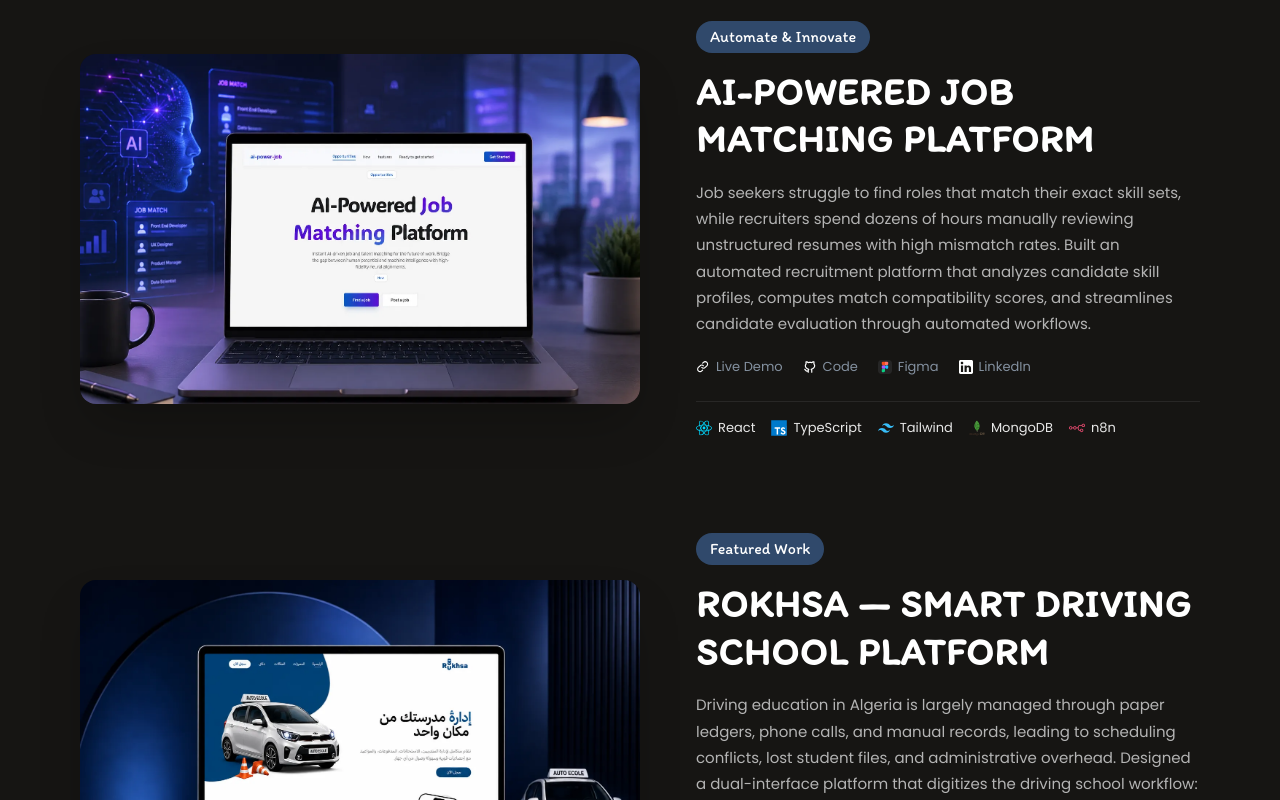
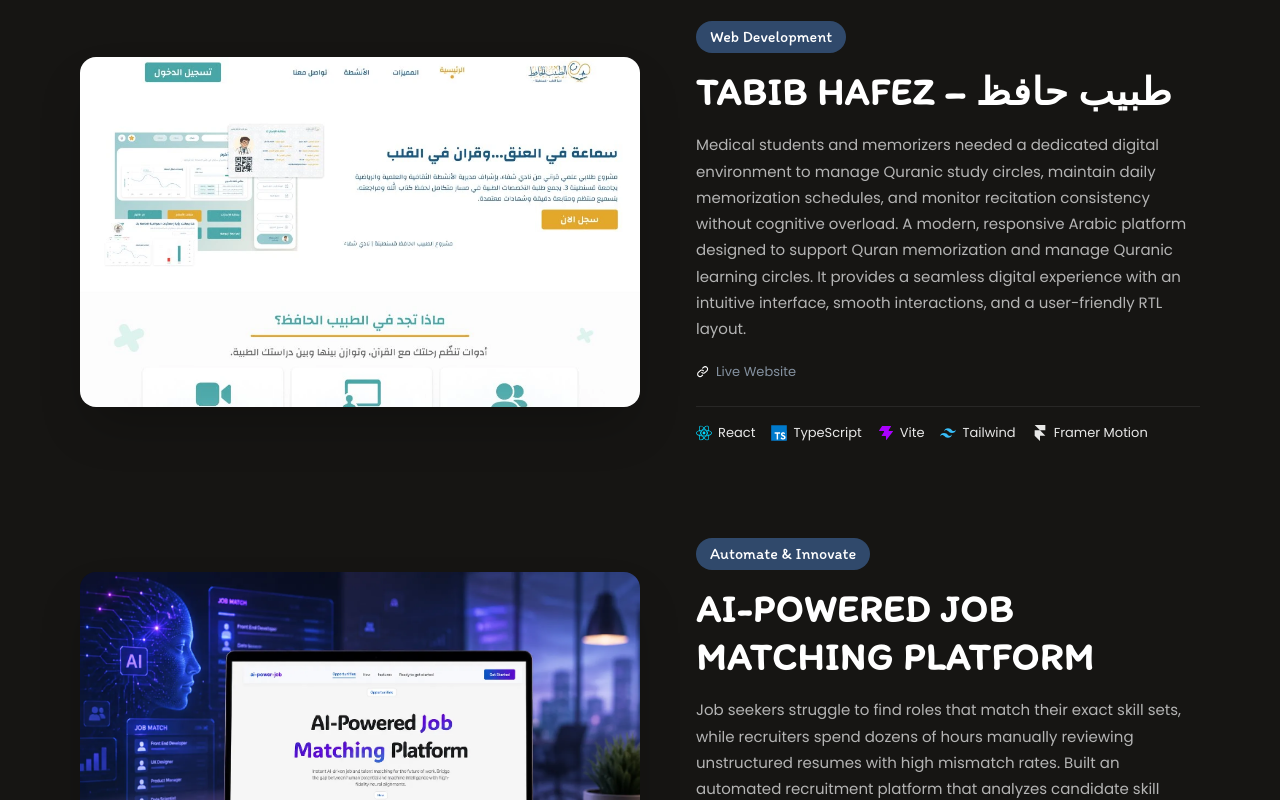
Before and after one commit to lo-ucif/lo__ucif-portfolio, a React (Vite) app: page / in a window 1280 px wide. Shown: the part 3300-4100 px from the top of the page. Built offline with nearby package versions, Linux system fonts and the light colour scheme; a web font is replaced by a local one.

Commit message:
feat: add project detail page and project card components with supporting data and icons

```diff
--- a/src/components/projectcard.tsx
+++ b/src/components/projectcard.tsx
@@ -14,6 +14,7 @@ export type project = ProjectType;
 export default function Projectcard({
   id,
   title,
+  projectType,
   category,
   problem,
   solution,
@@ -40,11 +41,13 @@ export default function Projectcard({
 
   const badgeText = hackathon
     ? hackathon
-    : category === "client"
-      ? "Client Project"
-      : category === "university"
-        ? "University Project"
-        : "Featured Work";
+    : projectType === "Web Development"
+      ? "Web Development"
+      : category === "client"
+        ? "Client Project"
+        : category === "university"
+          ? "University Project"
+          : "Featured Work";
 
   // Build a rich narrative description in the style of Havana Buy
   const narrative = problem && solution
@@ -103,10 +106,10 @@ export default function Projectcard({
                 target="_blank"
                 rel="noopener noreferrer"
                 onClick={stopPropagation}
-                className="inline-flex items-center gap-1.5 font-['Poppins'] text-[13px] text-[#8491A0] hover:text-white transition-colors"
+                className="inline-flex items-center gap-1.5 font-['Poppins'] text-[13px] text-[#8491A0] hover:text-[#5197ff] transition-colors"
               >
                 <LinkIcon width={14} height={14} />
-                <span>Live Demo</span>
+                <span>{id === 12 ? "Live Website" : "Live Demo"}</span>
               </a>
             )}
             {github && (
--- a/src/constants/Icon.tsx
+++ b/src/constants/Icon.tsx
@@ -1225,3 +1225,16 @@ export const WhatsAppIcon = (props: SVGProps<SVGSVGElement>) => (
     />
   </svg>
 );
+
+export const FramerMotionIcon = (props: SVGProps<SVGSVGElement>) => (
+  <svg
+    xmlns="http://www.w3.org/2000/svg"
+    width="24"
+    height="24"
+    viewBox="0 0 24 24"
+    fill="currentColor"
+    {...props}
+  >
+    <path d="M4 0h16v8h-8zM4 8h8l8 8H4zM4 16h8v8z" />
+  </svg>
+);
--- a/src/constants/data.ts
+++ b/src/constants/data.ts
@@ -10,6 +10,7 @@ import hotel from "../assets/ChatGPT Image Aug 6, 2026, 12_56_04 PM.webp";
 import shoes from "../assets/ChatGPT Image Aug 6, 2026, 12_50_35 PM.webp";
 import rokhsa from "../assets/ChatGPT Image Aug 5, 2026, 11_48_00 PM 13.webp";
 import tabib from "../assets/Slide 4_3 - 1.webp";
+import tabibWeb from "../assets/tabib-hafiz-web.webp";
 import automate from "../assets/Screenshot 2026-10-06 201845.png";
 import soai from "../assets/Screenshot 2026-10-06 202012.png";
 
@@ -42,6 +43,7 @@ import {
   PostgreIcon,
   DjangoIcon,
   PythonIcon,
+  FramerMotionIcon,
 } from "./Icon";
 
 export const techGroups = [
@@ -647,6 +649,47 @@ export const projects: project[] = [
     figma:
       "https://www.figma.com/design/u3jcnp3N1n5IUYPxVqatKM/store-web?node-id=0-1&t=wlj0ZBzy51ESbxgt-1",
   },
+  {
+    id: 12,
+    type: "development",
+    role: "frontend",
+    category: "client",
+    projectType: "Web Development",
+    team: "Frontend Developer",
+    status: "Completed",
+    year: "2026",
+    title: "Tabib Hafez – طبيب حافظ",
+    problem:
+      "Medical students and memorizers needed a dedicated digital environment to manage Quranic study circles, maintain daily memorization schedules, and monitor recitation consistency without cognitive overload.",
+    solution:
+      "A modern, responsive Arabic platform designed to support Quran memorization and manage Quranic learning circles. It provides a seamless digital experience with an intuitive interface, smooth interactions, and a user-friendly RTL layout.",
+    description:
+      "A modern, responsive Arabic platform designed to support Quran memorization and manage Quranic learning circles. It provides a seamless digital experience with an intuitive interface, smooth interactions, and a user-friendly RTL layout. As Frontend Developer, I engineered the client-side architecture using React.js, Vite, TypeScript, and Tailwind CSS, implementing accessible Arabic RTL layouts and smooth micro-interactions powered by Framer Motion.",
+    shortDescription:
+      "A modern, responsive Arabic platform designed to support Quran memorization and manage Quranic learning circles with intuitive RTL interactions.",
+    keyFeatures: [
+      "Intuitive Arabic RTL interface tailored for student memorization tracking",
+      "Dynamic study circle (Halaqat) schedule and cohort management",
+      "Digital student achievement card (بطاقة الإنجازات) and verification",
+      "Honor board and top reciters leaderboard (لوحة المتفوقين)",
+      "Interactive weekly progress charts and attendance statistics",
+      "Smooth micro-interactions and transitions built with Framer Motion",
+    ],
+    outcome:
+      "Successfully delivered and launched the production web platform at tabibhafiz.com, delivering a fluid, accessible, and fast experience for reciters and supervisors.",
+    image: tabibWeb,
+    tech: [
+      { label: "React", icon: ReactIcon },
+      { label: "TypeScript", icon: TypescriptIcon },
+      { label: "Vite", icon: ViteIcon },
+      { label: "Tailwind", icon: TaillwindIcon },
+      { label: "Framer Motion", icon: FramerMotionIcon },
+    ],
+    hackathon: "",
+    liveDemo: "https://tabibhafiz.com/",
+    github: "",
+    figma: "",
+  },
 ];
 
 export const experienceItems = [
--- a/src/features/projects/components/ProjectsSection.tsx
+++ b/src/features/projects/components/ProjectsSection.tsx
@@ -5,9 +5,9 @@ import Projectcard from "../../../components/projectcard";
 
 const easeOut = [0.22, 1, 0.36, 1] as const;
 
-// Featured projects spanning full-stack development and UI/UX design (unified showcase)
-// IDs: 3 (AI Matching Platform), 2 (Rokhsa Platform), 4 (Works Exhibition), 1 (Al-Tabib Al-Hafed), 9 (Rihla Web)
-const FEATURED_PROJECT_IDS = [3, 2, 4, 1, 9];
+// Featured projects spanning web development, full-stack systems, and UI/UX design (unified showcase)
+// IDs: 12 (Tabib Hafez), 3 (AI Matching Platform), 2 (Rokhsa Platform), 4 (Works Exhibition), 1 (Al-Tabib Al-Hafed), 9 (Rihla Web)
+const FEATURED_PROJECT_IDS = [12, 3, 2, 4, 1, 9];
 const featuredProjects = FEATURED_PROJECT_IDS.map((id) =>
   projects.find((p) => p.id === id)
 ).filter((p): p is (typeof projects)[0] => Boolean(p));
--- a/src/pages/ProjectDetail.tsx
+++ b/src/pages/ProjectDetail.tsx
@@ -145,7 +145,7 @@ export default function ProjectDetail() {
                 className="inline-flex items-center gap-1.5 rounded-full bg-white/[0.05] border border-white/10 px-3.5 py-1.5 font-['Poppins'] text-[13px] text-[#d1d1d1] hover:text-[#5197ff] hover:border-[#5197ff]/40 transition-colors"
               >
                 <LinkIcon width={14} height={14} />
-                <span>Live Demo</span>
+                <span>{project.id === 12 ? "Live Website" : "Live Demo"}</span>
               </a>
             )}
             {project.figma && (
```
Also changed, not shown: src/assets/tabib-hafiz-web.webp (added).
